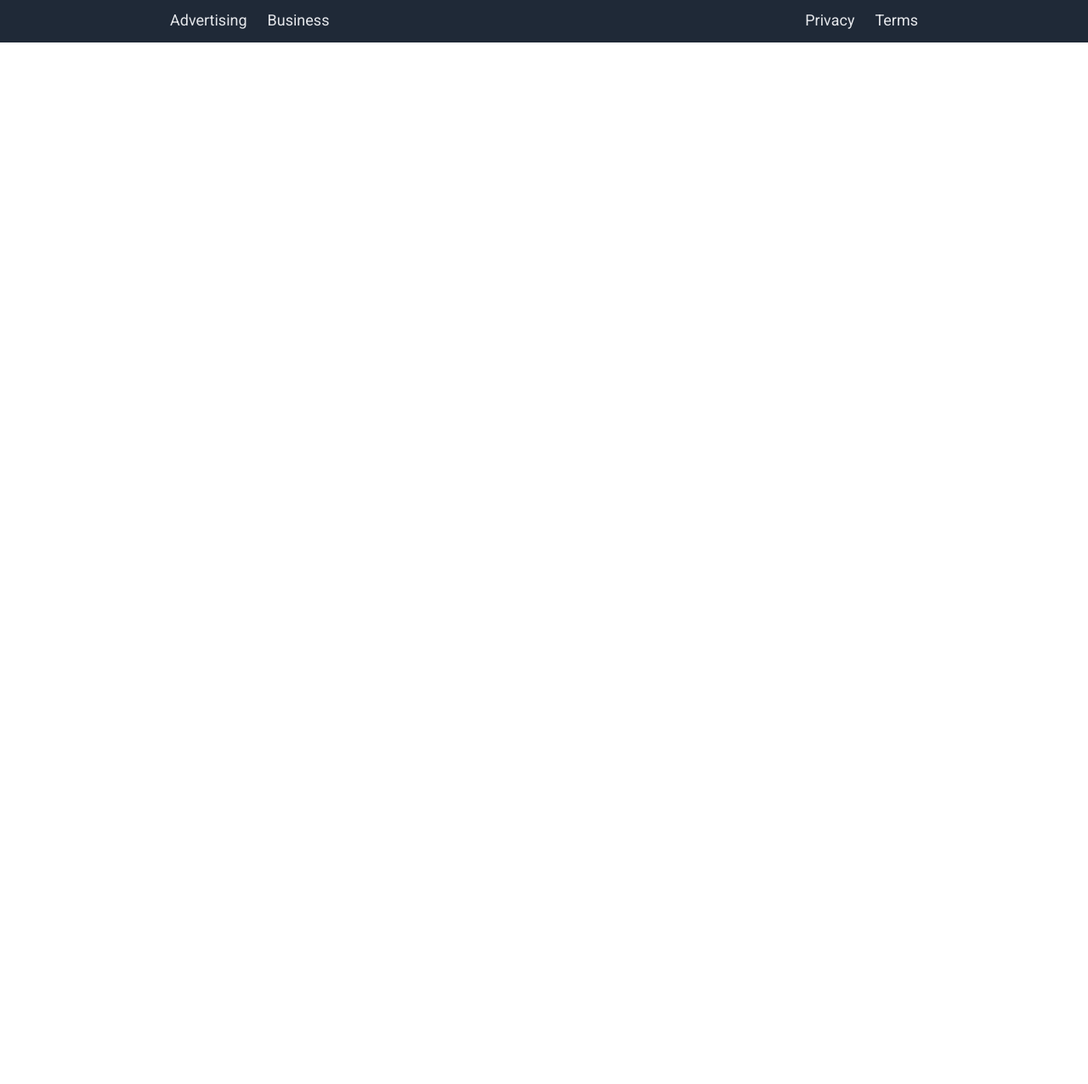
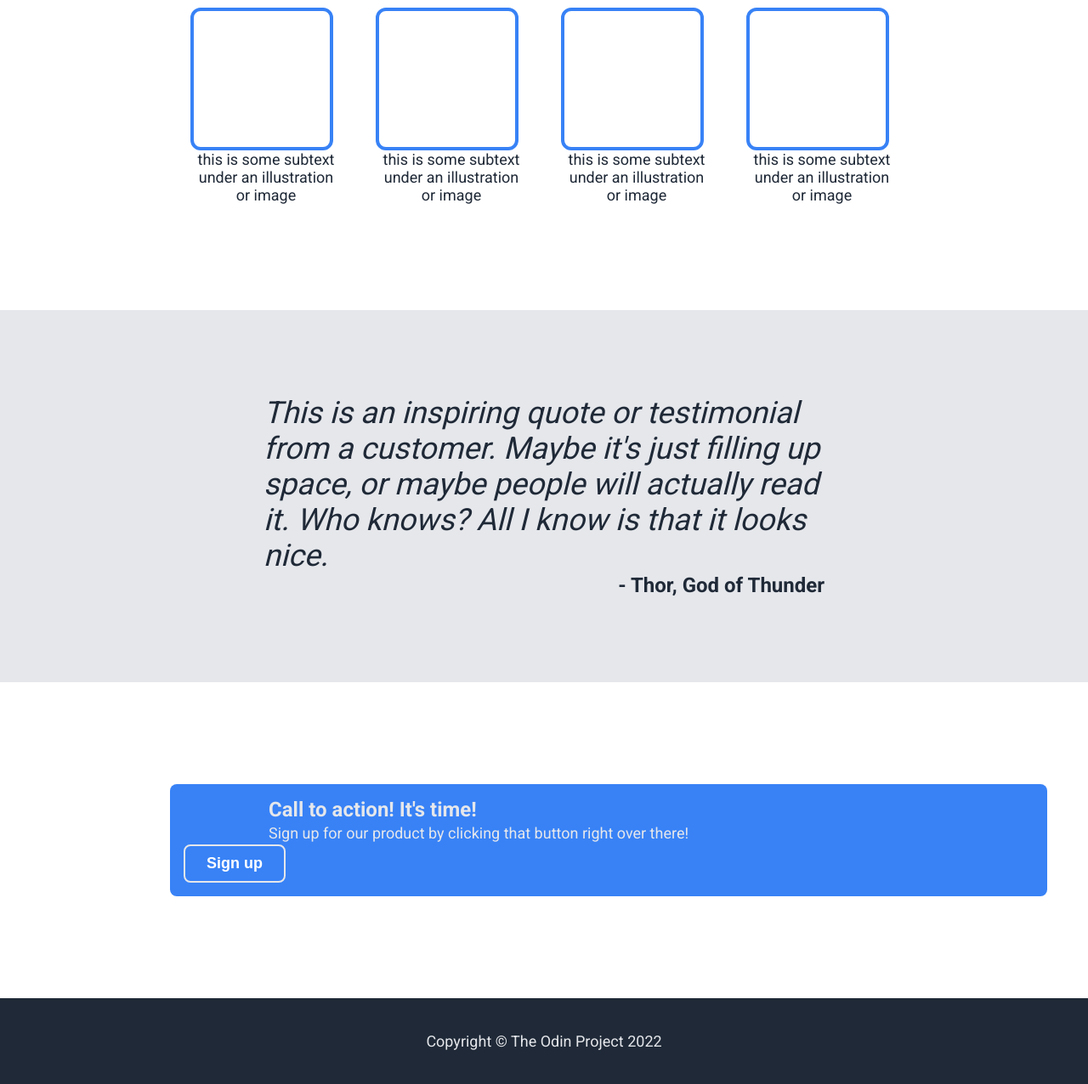
Before and after one commit to jte84/Landing-Page-Assignment, a plain HTML site: page index.html in a window 1280 px wide. Shown: the part 647-1923 px from the top of the page at 85% size. Before the commit the page ends 800 px from the top, so only its background shows below. Drawn offline with Linux system fonts and the light colour scheme.

Commit message:
Assignment complete

```diff
--- a/index.html
+++ b/index.html
@@ -23,21 +23,40 @@
             <div class="image">this is a placeholder for an image</div>
     </div>
 
-    <div class="information">
-          <button>Do the thing!</button>
-          <button>Do the other thing!</button>
-        </div>
+    <div class="information">Some random information.</div>
+
+    <div class="container2">
+          <div class="info">
+            <button class="illustration"></button>
+            <div class="subtext">this is some subtext under an illustration or image</div>
+          </div>
+          <div class="info">
+            <button class="illustration"></button>
+            <div class="subtext">this is some subtext under an illustration or image</div>
+          </div>
+          <div class="info">
+            <button class="illustration"></button>
+            <div class="subtext">this is some subtext under an illustration or image</div>
+          </div>
+          <div class="info">
+            <button class="illustration"></button>
+            <div class="subtext">this is some subtext under an illustration or image</div>
+          </div>
+      </div>
+
+      <div class="inspiration">
+        <text class="quote">This is an inspiring quote or testimonial from a customer. Maybe it's just filling up space, or maybe people will actually read it. Who knows? All I know is that it looks nice.</text>
+        <text class="attribute">- Thor, God of Thunder</text>
+      </div>
+
+      <div class="modal">
+        <div class="call">Call to action! It's time!</div>
+        <div class="product">Sign up for our product by clicking that button right over there!</div>
+        <button class="signup">Sign up</button>
       </div>
 
     <div class="footer">
-        <ul class="left-links">
-          <li><a href="#">Advertising</a></li>
-          <li><a href="#">Business</a></li>
-        </ul>
-        <ul class="right-links">
-          <li><a href="#">Privacy</a></li>
-          <li><a href="#">Terms</a></li>
-        </ul>
+        <text class="copyright">Copyright &#169 The Odin Project 2022</text>
       </div>
 </body>
 </html>
--- a/style.css
+++ b/style.css
@@ -46,7 +46,7 @@ body {
     display: flex;
     flex-direction: column;
     padding-top: 100px;
-    padding-bottom: 150px;
+    padding-bottom: 125px;
     padding-left: 200px;
     padding-right: 200px;
     max-height: 250px;
@@ -59,7 +59,7 @@ body {
     color: #F9FAF8;
     background: #1F2937;
     font-size: 48px;
-    font-weight: bolder;
+    font-weight: 900;
     max-width: 350px;
 }
 
@@ -68,8 +68,8 @@ body {
     color: #E5E7EB;
     background: #1F2937;
     max-width: 450px;
-    padding-top: 8px;
-    padding-bottom: 8px;
+    padding-top: 0px;
+    padding-bottom: 5px;
     display: flex;
     text-align: left;
 }
@@ -91,3 +91,106 @@ button   {
     padding: 115px;
     text-align: center;
 }
+
+.information  {
+  font-size: 36px;
+  font-weight: 900;
+  color: #1F2937;
+  padding: 40px;
+}
+
+.container2 {
+  font-size: 18px;
+  color: #1F2937;
+  display: flex;
+  flex-direction: row;
+  justify-content: center;
+  gap: 40px;
+  padding: 0px;
+  padding-bottom: 125px;
+  margin-left: 200px;
+  margin-right: 200px;
+}
+
+.subtext  {
+  display: flex;
+  text-align: center;
+  flex-wrap: wrap;
+  max-width: 178px;
+}
+
+.illustration {
+  border: solid 4.5px #3882f6;
+  border-radius: 12px;
+  background: none;
+  padding: 80px 80px;
+  display: flex;
+  justify-content: space-evenly;
+}
+
+.inspiration  {
+  background-color: #E5E7EB;
+  font-size: 36px;
+  font-weight: lighter;
+  color: #1F2937;
+  padding: 100px 310px;
+}
+
+.quote  {
+  font-weight: lighter;
+  font-style: italic;
+  display: flex;
+  flex-wrap: wrap;
+  text-align: left;
+}
+
+.attribute  {
+  font-weight: bold;
+  font-size: 24px;
+  display: flex;
+  justify-content: flex-end;
+}
+
+.modal {
+  background: #3882f6;
+  color: #E5E7EB;
+  padding: 250px 1000px;
+  margin-top: 120px;
+  margin-bottom: 120px;
+  margin-left: 200px;
+  margin-right: 200px;
+  height: 100px;
+  width: 1000px;
+  border-radius: 8px;
+  display: flex;
+  flex-flow: column wrap;
+  justify-content: center;
+  gap: 3px;
+  padding: 16px;
+}
+
+.call {
+  font-weight: bolder;
+  font-size: 24px;
+  text-align: left;
+  padding-left: 100px;
+}
+
+.product  {
+  font-size: 18px;
+  text-align: left;
+  padding-left: 100px;
+}
+
+.signup {
+  background-color: #3882f6;
+  border: solid 2px #E5E7EB;
+}
+
+.footer{
+  color: #E5E7EB;
+  font-size: 18px;
+  display: flex;
+  justify-content: center;
+  padding: 40px;
+}
```
Also changed, not shown: 1 other file.
